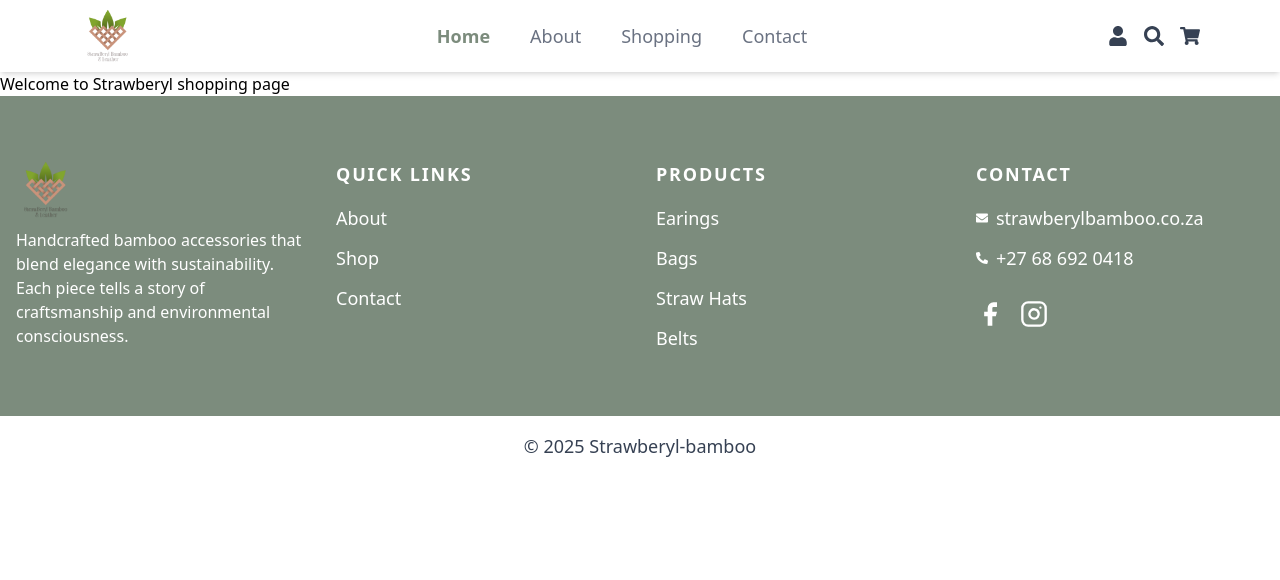
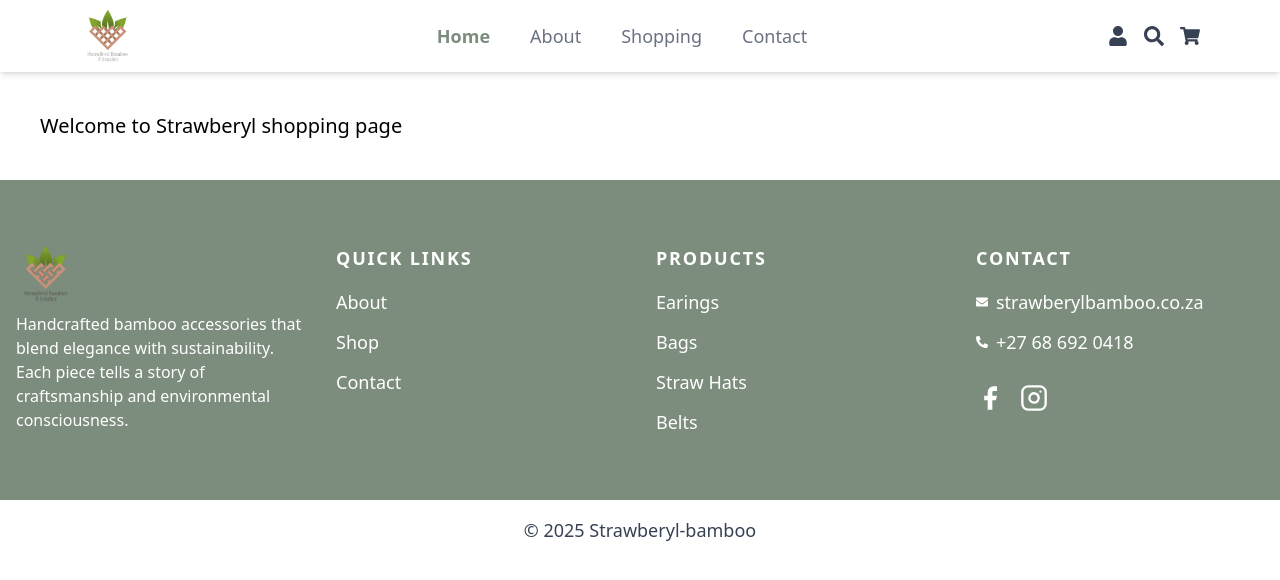
Before and after one commit to HlobisileLukhele/strawberyl-ecommerce, a React (Vite) app: page /shop in a window 1280 px wide. Shown: the top 580 px of the page. Built offline with nearby package versions, Linux system fonts and the light colour scheme; a web font is replaced by a local one.

Commit message:
used a heading with styling

```diff
--- a/src/Pages/Shop.jsx
+++ b/src/Pages/Shop.jsx
@@ -3,7 +3,7 @@
 const Shop = () => {
   return (
     <div>
-      Welcome to Strawberyl shopping page
+      <h1 className="flex text-xl m-10"> Welcome to Strawberyl shopping page </h1>
     </div>
   );
 }
```
